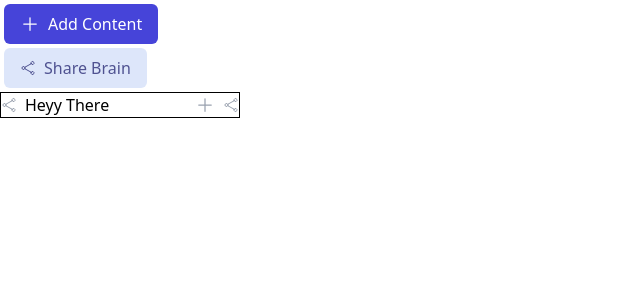
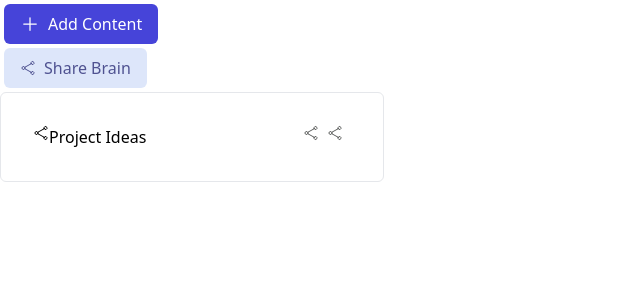
Before and after one commit to ShreyasDate/second-brain, a React (Vite) app in the folder frontend/: page / in a window 1280 px wide. Shown: the top 300 px of the page, without its empty margins (0-640 px from the left). Built offline with nearby package versions, Linux system fonts and the light colour scheme.

Commit message:
added gitignore to backend

```diff
--- a/frontend/src/components/Card.tsx
+++ b/frontend/src/components/Card.tsx
@@ -3,25 +3,21 @@ import { ShareIcon } from "../assets/icons/ShareIcon";
 
 export function Card() {
     return (
-        <div className="flex border max-w-60 justify-between">
-            <div className="flex items-center gap-2">
-                <div className="text-gray-400">
+        <div className="bg-white p-8 border border-gray-200 rounded-md max-w-96  ">
+            <div className="flex justify-between">
+                <div className="flex">
                     <ShareIcon />
+                    Project Ideas
                 </div>
+                <div className="flex">
+                    <div className="pr-2 text-gray-600">
+                        <ShareIcon />
+                    </div>
+                    <div className="pr-2 text-gray-600">
+                        <ShareIcon />
+                    </div>
 
-                <div>
-                    Heyy There
                 </div>
-
-
-            </div>
-
-            <div className="flex items-center gap-2 text-gray-400">
-
-                < PlusIcon />
-
-
-                <ShareIcon />
             </div>
         </div>
     );
```
Also changed, not shown: 1 other file (tests, documents, lock files or other folders).
